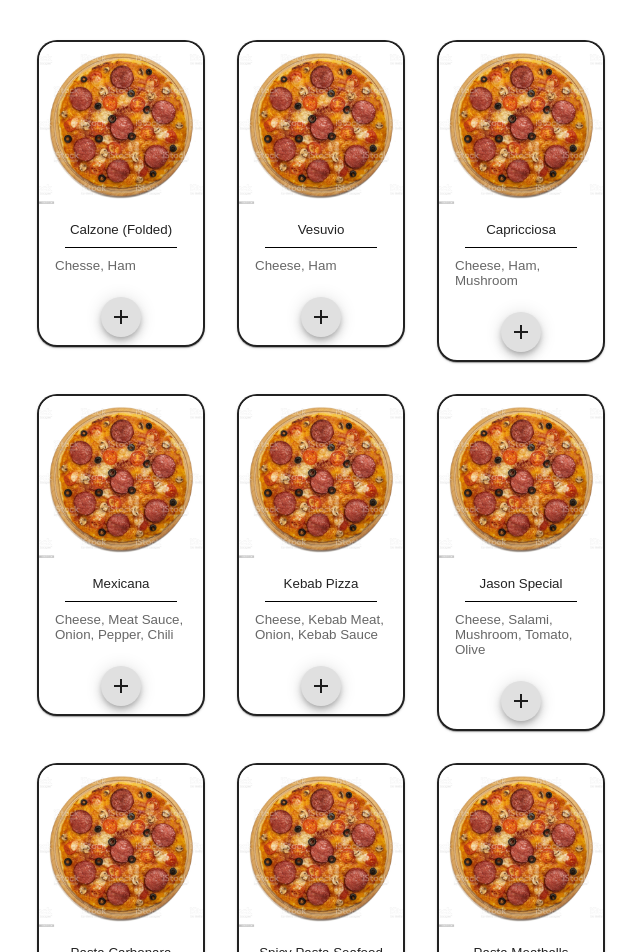
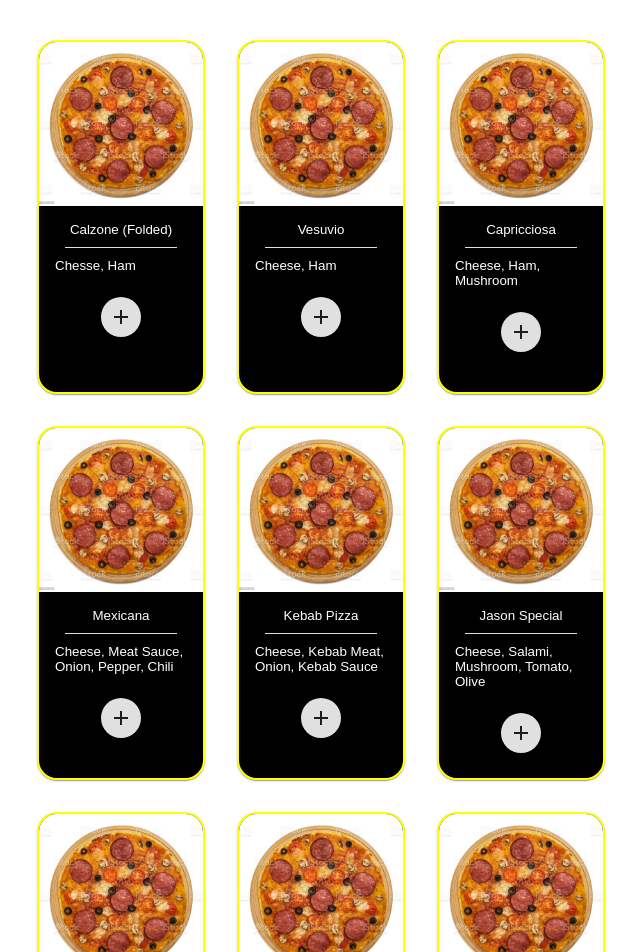
Before and after one commit to DennisBrenna/bellapizza, a React (Create React App) app: page /menu in a window 1280 px wide. Shown: the top 952 px of the page, without its empty margins (335-975 px from the left). Built offline with nearby package versions, Linux system fonts and the light colour scheme.

Commit message:
style cards

```diff
--- a/src/components/ProductCard.js
+++ b/src/components/ProductCard.js
@@ -14,7 +14,7 @@ import Divider from '@mui/material/Divider';
 export default function ProductCard({ title, description }) {
   return (
 
-    <Card sx={{ maxWidth: 400, maxHeight: 400, border: 2, borderRadius: '20px'}}>
+    <Card sx={{ maxWidth: 400, height: 350, border: 2, borderRadius: '20px', backgroundColor: 'black', borderColor: "yellow", color: "white"}}>
       <CardActionArea>
         <CardMedia
           style={{ height: "100%" }}
@@ -24,15 +24,15 @@ export default function ProductCard({ title, description }) {
           <Typography gutterBottom variant="h7" component="div" textAlign="center">
             { title }
           </Typography>
-          <Divider orientation="horizontal" style={{ background: 'black', margin: 10}} flexItem>
+          <Divider orientation="horizontal" style={{ background: 'white', margin: 10 }} flexItem>
           </Divider>
-          <Typography variant="body" color="text.secondary" componet="div">
+          <Typography variant="body" componet="div">
             { description }
           </Typography>
         </CardContent>
       </CardActionArea>
-      <CardActions style={{justifyContent: "center"}}>
-      <Fab size="small" color="inherit" aria-label="add" href="http://www.nhl.com">
+      <CardActions style={{justifyContent: "center", margin: 0}}>
+      <Fab size="small" aria-label="add" href="http://www.nhl.com">
         <AddIcon />
       </Fab>
       </CardActions>
--- a/src/pages/Menu.js
+++ b/src/pages/Menu.js
@@ -31,7 +31,7 @@ function Menu() {
                 <ProductCard title="Pasta Carbonara" description="Spaghetti, Bacon, Cream, Parmesan Black Pepper"/>
             </Grid>
             <Grid item xs={4}>
-                <ProductCard title="Spicy Pasta Seafood" description="Speghetti, Squid, Mushroom, Cream, Spinach, Basil, Chili"/>
+                <ProductCard title="Pasta Spicy Seafood" description="Speghetti, Squid, Mushroom, Cream, Spinach, Basil, Chili"/>
             </Grid>
             <Grid item xs={4}>
                 <ProductCard title="Pasta Meatballs" description="Pasta, Swedish Meatballs, Tomato Sauce"/>
```
